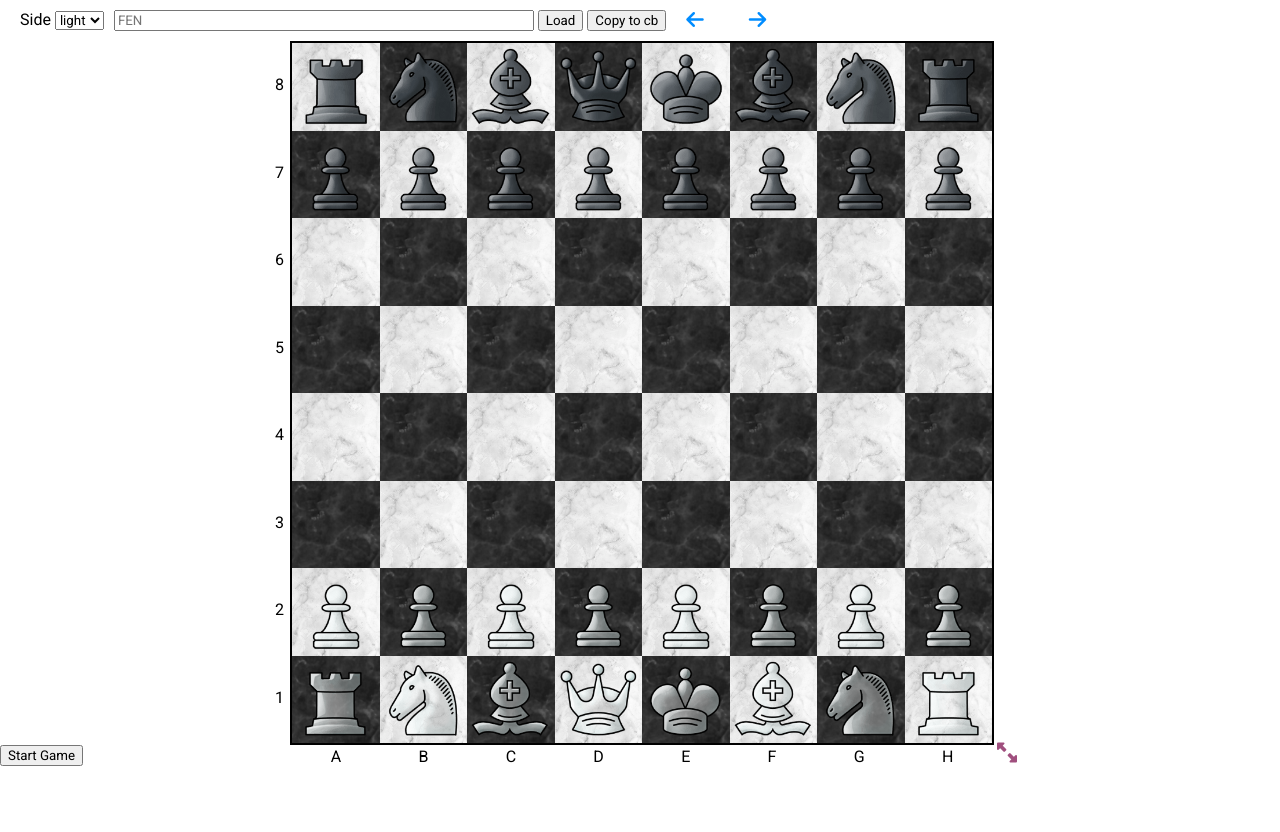
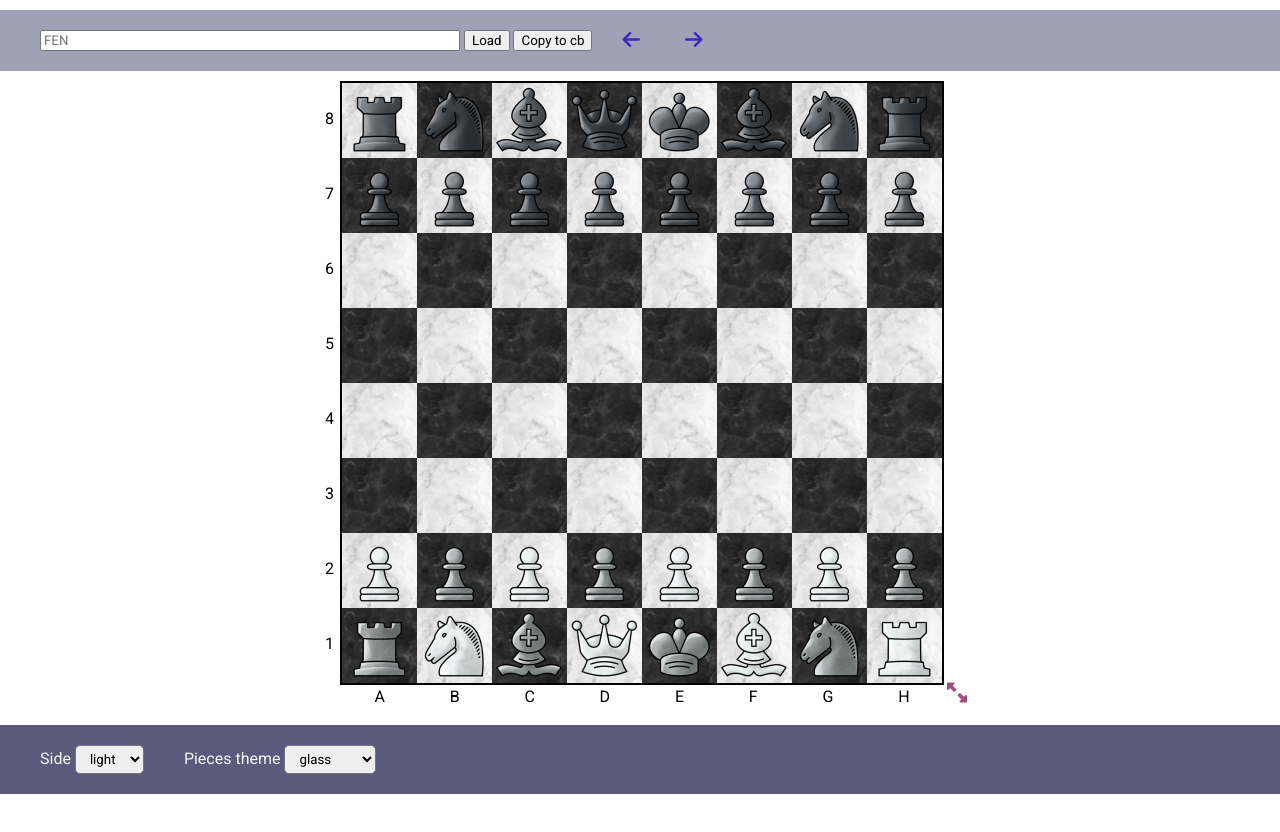
Before and after one commit to Guligaga/pet-projects, a plain HTML site: page chess/index.html in a window 1280 px wide. Before the commit the page ends 800 px from the top, so only its background shows below. Drawn offline with Linux system fonts and the light colour scheme.

Commit message:
Add to ui theme switcher

```diff
--- a/chess/index.html
+++ b/chess/index.html
@@ -14,19 +14,12 @@
 <body>
 <div class="wrapper">
     <div class="nav-options">
-        <div class="side-selector">
-            <label for="side-selector">Side</label>
-            <select name="" id="side-selector">
-                <option value="light">light</option>
-                <option value="dark">dark</option>
-            </select>
-        </div>
-        <form action="" class="board-loader" id="fen-form">
+        <form action="" class="board-loader nav-options__item" id="fen-form">
             <input type="text" name="" id="fen-input" placeholder="FEN">
             <input type="submit" value="Load">
             <input type="button" value="Copy to cb" id="fen-to-cb">
         </form>
-        <div class="moves-history-controllers">
+        <div class="moves-history-controllers nav-options__item">
             <div class="moves-history-controllers__item" id="history-back"><i class="fas fa-arrow-left" id="history-la"></i></div>
             <div class="moves-history-controllers__item" id="history-forward"><i class="fas fa-arrow-right" id="history-ra"></i></div>
         </div>
@@ -181,8 +174,23 @@
 
     </div> <!-- container -->
     <div class="game-menu">
-        <form action="" class="start-game">
+        <!-- <form action="" class="start-game">
             <input type="submit" class="start-game__submit" id="sg-submit" value="Start Game"/>
+        </form> -->
+        <form class="side-selector game-menu__item">
+            <label for="side-selector">Side</label>
+            <select name="" id="side-selector">
+                <option value="light">light</option>
+                <option value="dark">dark</option>
+            </select>
+        </form>
+        <form class="theme-selector game-menu__item">
+            <label for="theme-selector">Pieces theme</label>
+            <select name="" id="pieces-theme">
+                <option value="glass">glass</option>
+                <option value="neon">neon</option>
+                <option value="standart">standart</option>
+            </select>
         </form>
     </div>
 </div>
--- a/chess/scripts/chess.js
+++ b/chess/scripts/chess.js
@@ -8,11 +8,9 @@ const cells = els('.cell');
 let pieces = els('.piece');
 
 const sideSelector = el('#side-selector');
+const piecesThemeSelector = el('#pieces-theme')
 const promotionModal = el('.promotion-modal');
 const gameoverModal = el('.gameover-modal');
-
-
-
 
 // Paint light and dark cells
 
@@ -1433,6 +1431,16 @@ window.addEventListener('keydown', e => {
 
 })
 
+// Themes switch
+piecesThemeSelector.addEventListener('change', e => {
+    theme.forPieces = e.currentTarget.value;
+    els('.piece').forEach(piece => {
+        piece.dataset.theme = theme.forPieces;
+        // console.log(piece)
+    })
+})
+
+
 // print('rnbq1bnr/ppppkppp/8/4p2Q/4P3/8/PPPP1PPP/RNB1KBNR w KQkq - 2 3', 'mate')
 // print('rnbqk3/ppppppPp/7r/6p1/4n3/7R/PPPPPPP1/RNBQKBN1 w Qq - 0 8', 'promotion')
 // print('4k1n1/3b4/8/8/R1B5/5N2/8/6K1 b - - 1 30', 'draw nEp')
--- a/chess/styles/head.css
+++ b/chess/styles/head.css
@@ -5,10 +5,11 @@
 
 :root {
     --field-side-size: 400px;
-    --container-w: 700px;
-    --container-h: 750px;
+    --container-w: 600px;
+    --container-h: 600px;
     --container-padding-x: calc((var(--container-w) - var(--field-side-size))/2);
     --container-padding-y: calc((var(--container-h) - var(--field-side-size))/2);
+    --board-size: 600px;
 }
 
 .d-none {
--- a/chess/styles/styles.css
+++ b/chess/styles/styles.css
@@ -6,12 +6,14 @@ body {
     background: var(--body-background)
 }
 .nav-options {
-    margin: 10px 20px;
-    display: flex
+    margin: 10px 0;
+    padding: 20px;
+    display: flex;
+    background: rgb(160, 161, 180);
 }
 
-.board-loader {
-    margin: 0 10px;
+.nav-options__item {
+    margin: 0 20px;
 }
 
 #fen-input {
@@ -54,8 +56,8 @@ body {
 .notation-container {
     display: flex;
     position: absolute;
-    width: 700px;
-    height: 700px;
+    width: var(--board-size);
+    height: var(--board-size);
 }
 
 .notation {
@@ -79,8 +81,8 @@ body {
 }
 
 .chess-board {
-    width: 700px;
-    height: 700px;
+    width: var(--board-size);
+    height: var(--board-size);
     display: flex;
     flex-direction: column;
     position: relative;
@@ -172,13 +174,11 @@ body {
 }
 
 .moves-history-controllers {
-    color: #008cff;
     display: flex;
     justify-content: space-between;
     /* align-self: center; */
     width: 80px;
     margin: 0 0 0 10px;
-
 }
 
 .moves-history-controllers__item {
@@ -191,7 +191,7 @@ body {
 
 #history-ra, #history-la {
     font-size: 20px;
-    color: #008cff;
+    color: #392ac4;
 }
 
 .gameover-modal {
@@ -263,3 +263,20 @@ body {
     height: 87.5px;
     cursor: pointer;
 }
+
+.game-menu {
+    margin: 40px 0;
+    padding: 20px;
+    display: flex;
+    background: rgb(92, 90, 124);;
+    color: whitesmoke;
+}
+
+.game-menu__item {
+    margin: 0 20px;
+}
+
+select {
+    padding: 5px 10px;
+    border-radius: 5px;
+}
--- a/chess/styles/themes.css
+++ b/chess/styles/themes.css
@@ -75,3 +75,42 @@
 .pawn-light[data-theme="neon"] {
     background: url(../assets/neon-pieces/pawn-light.png);
 }
+
+/* Standart pieces */
+
+.rook-dark[data-theme="standart"] {
+    background: url(../assets/standart-pieces/rook-dark.png);
+}
+.bishop-dark[data-theme="standart"] {
+    background: url(../assets/standart-pieces/bishop-dark.png);
+}
+.knight-dark[data-theme="standart"] {
+    background: url(../assets/standart-pieces/knight-dark.png);
+}
+.queen-dark[data-theme="standart"] {
+    background: url(../assets/standart-pieces/queen-dark.png);
+}
+.king-dark[data-theme="standart"] {
+    background: url(../assets/standart-pieces/king-dark.png);
+}
+.pawn-dark[data-theme="standart"] {
+    background: url(../assets/standart-pieces/pawn-dark.png);
+}
+.rook-light[data-theme="standart"] {
+    background: url(../assets/standart-pieces/rook-light.png);
+}
+.bishop-light[data-theme="standart"] {
+    background: url(../assets/standart-pieces/bishop-light.png);
+}
+.knight-light[data-theme="standart"] {
+    background: url(../assets/standart-pieces/knight-light.png);
+}
+.queen-light[data-theme="standart"] {
+    background: url(../assets/standart-pieces/queen-light.png);
+}
+.king-light[data-theme="standart"] {
+    background: url(../assets/standart-pieces/king-light.png);
+}
+.pawn-light[data-theme="standart"] {
+    background: url(../assets/standart-pieces/pawn-light.png);
+}
```
